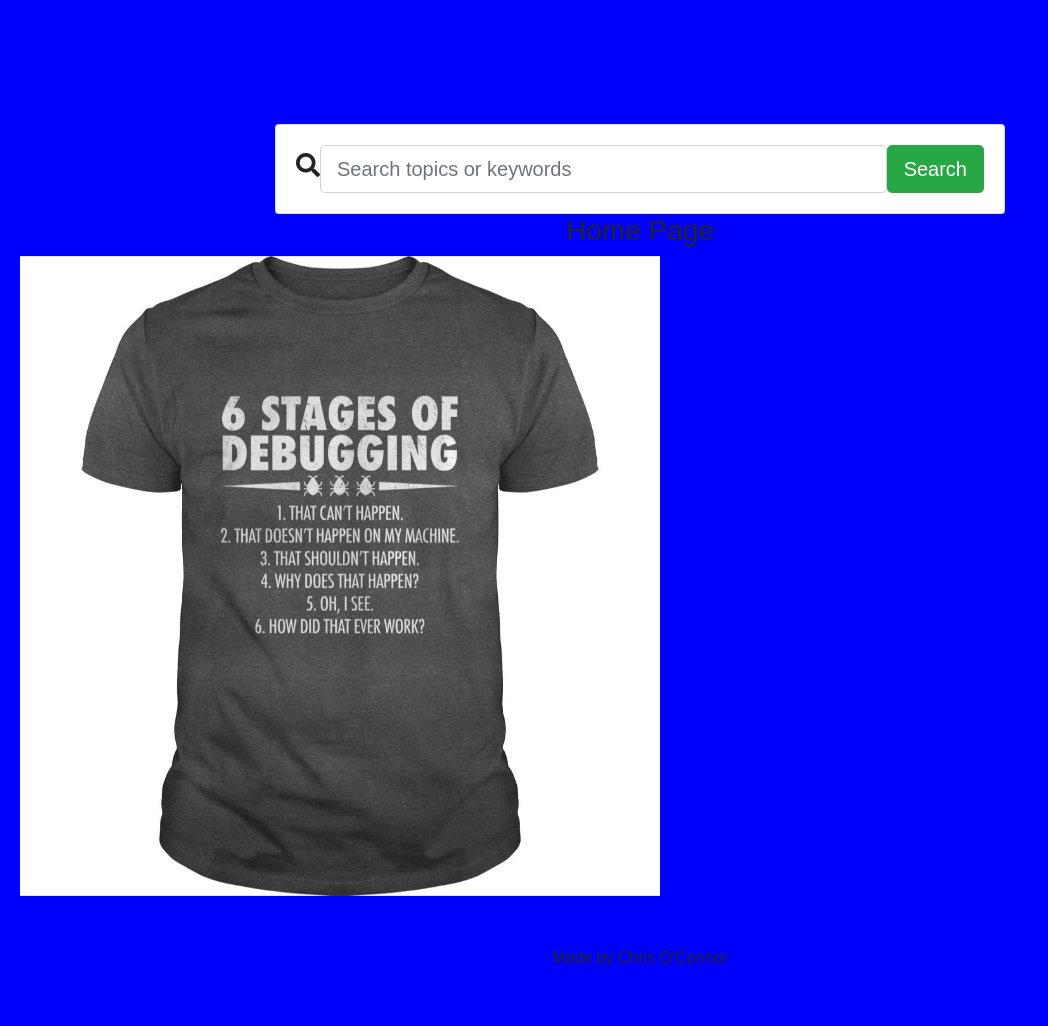
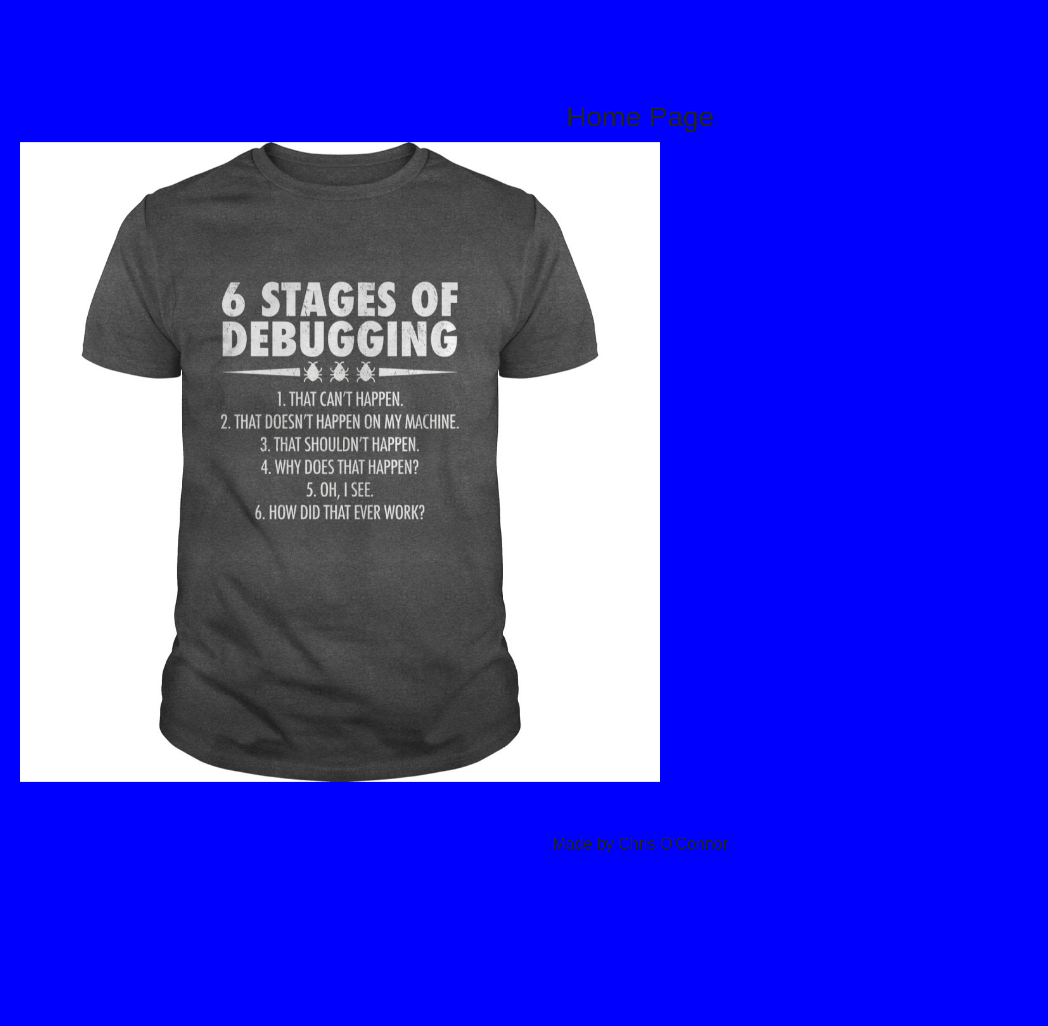
Before and after one commit to chrisoc19/Ecommerce-Project, a Django app: page /accounts/index/ in a window 1280 px wide. Shown: the part 56-1082 px from the top of the page, without its empty margins (0-1048 px from the left). After the commit the page ends 908 px from the top, so only its background shows below. Run offline with Django 3.2, Linux system fonts and the light colour scheme; some libraries are stand-ins or nearby versions.

Commit message:
site not working in dev

```diff
--- a/static/css/custom.css
+++ b/static/css/custom.css
@@ -4,7 +4,7 @@ body {
     overflow-x:hidden;
     margin-left: 20px;
     margin-right: 20px;
-   background-color: blue;
+    background-color: blue;
 
 
 }
--- a/templates/base.html
+++ b/templates/base.html
@@ -87,30 +87,7 @@
 			</a>
 	</nav>
 
-<div class="container">
-    <br/>
-	<div class="row justify-content-center">
-                        <div class="col-12 col-md-10 col-lg-8">
-                            <form class="card card-sm">
-                                <div class="card-body row no-gutters align-items-center">
-                                    <div class="col-auto">
-                                        <i class="fas fa-search h4 text-body"></i>
-                                    </div>
-                                    <!--end of col-->
-                                    <div class="col">
-                                        <input class="form-control form-control-lg form-control-borderless" type="search" placeholder="Search topics or keywords">
-                                    </div>
-                                    <!--end of col-->
-                                    <div class="col-auto">
-                                        <button class="btn btn-lg btn-success" type="submit">Search</button>
-                                    </div>
-                                    <!--end of col-->
-                                </div>
-                            </form>
-                        </div>
-                        <!--end of col-->
-                    </div>
-</div>
+
 
 	{% if messages %}
 	<div class="alert alert-success">
```
